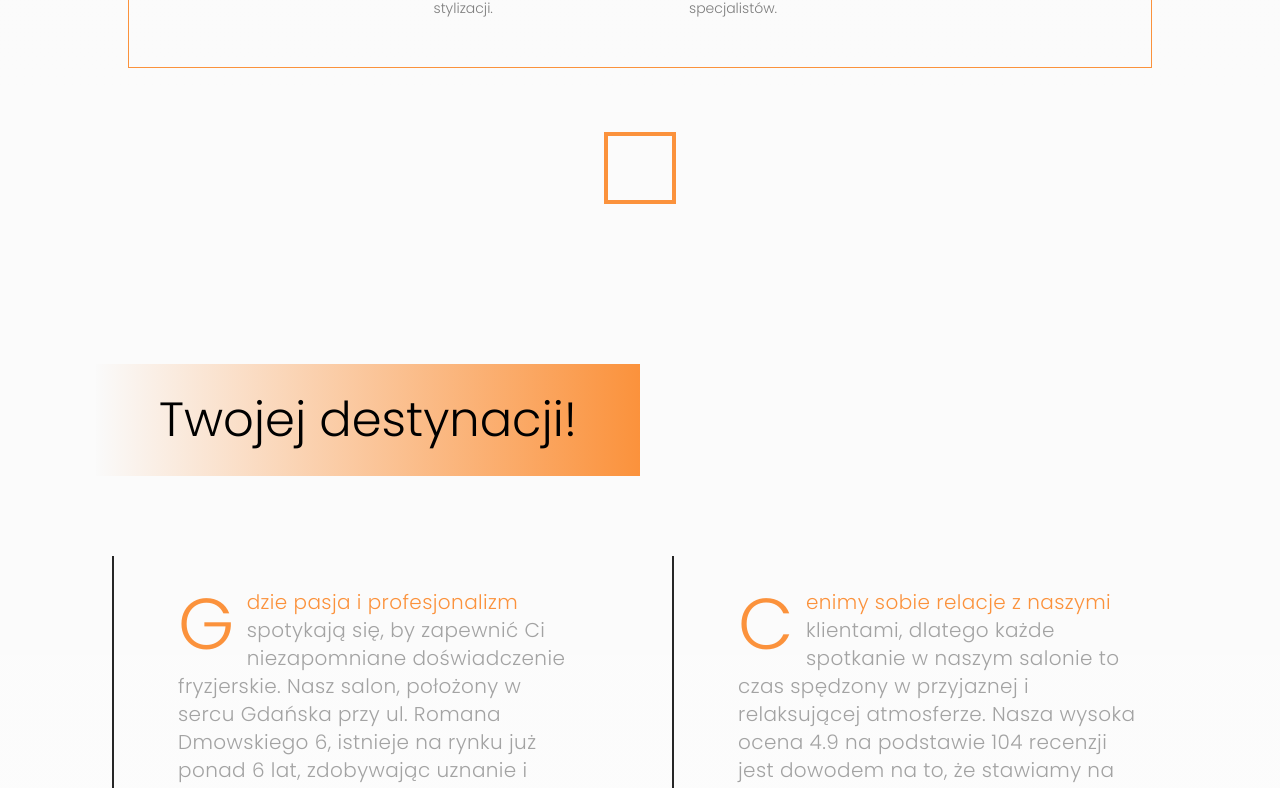
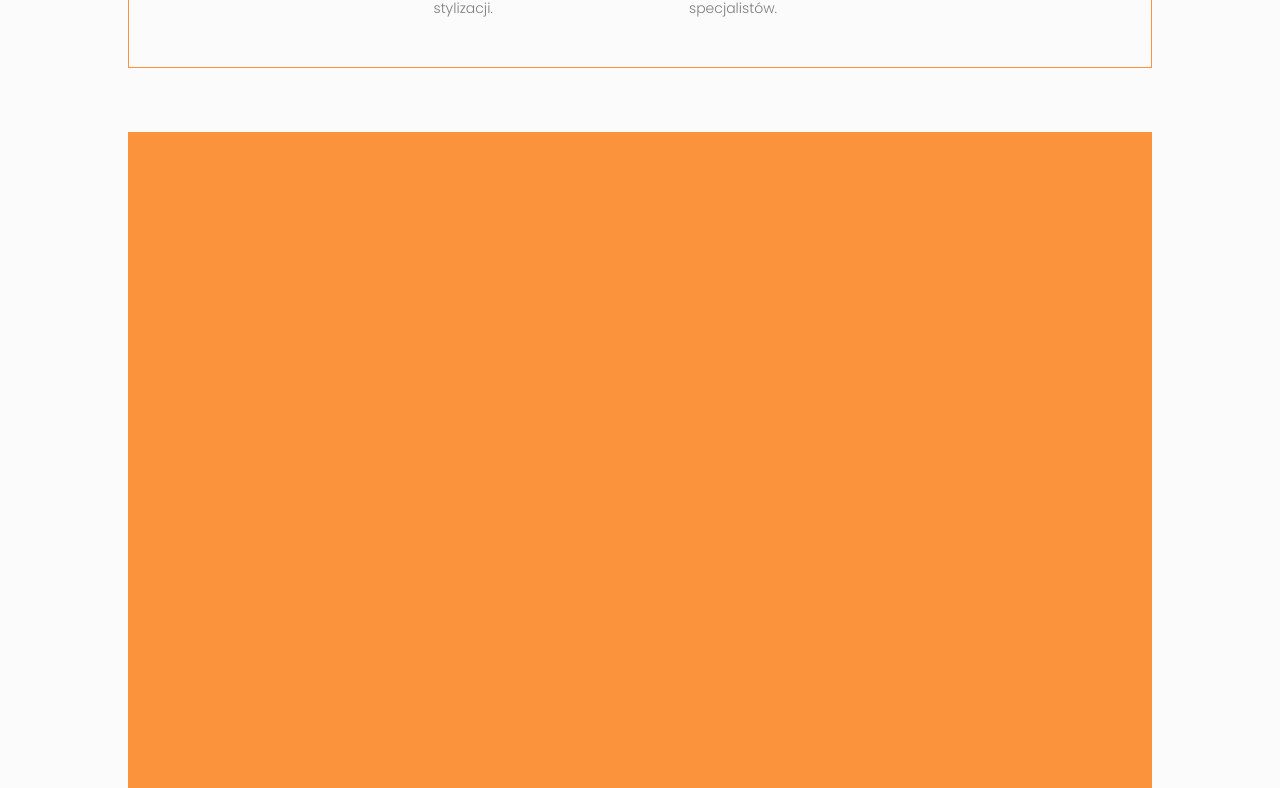
Before and after one commit to franckyi/primomos, a Next.js app in the folder frontend/: page / in a window 1280 px wide. Shown: the part 1020-1808 px from the top of the page. Built offline with nearby package versions, Linux system fonts and the light colour scheme.

Commit message:
fix video

```diff
--- a/frontend/app/page.tsx
+++ b/frontend/app/page.tsx
@@ -3,13 +3,14 @@ import Services from "./ui/services";
 import Training from "./ui/training";
 import PhoneIcon from "@mui/icons-material/Phone";
 import Video from "./ui/video";
+import "./ui/home/video.css";
 import HomeImages from "./ui/home/home-images";
 
 export default function Home() {
   return (
     <main className="flex min-h-screen flex-col gap-4 lg:gap-16 items-center justify-between pt-0">
       <Services />
-      <div className="mb-16 lg:mb-8 lg:p-8 border border-4 border-orange-400">
+      <div className="video mb-16 lg:mb-8 lg:p-8">
         <Video src="https://youtu.be/C3l0U2Fx1S4?si=3q4Bv2s4qsp7Oed0&t=65" />
       </div>
       <IntroText />
--- /dev/null
+++ b/frontend/app/ui/home/video.css
@@ -0,0 +1,13 @@
+.video {
+  background: #fb923c;
+  width: 100%;
+  height: 100%;
+}
+
+@media screen and (min-width: 768px) {
+  .video {
+    width: 80vw;
+    max-width: 80vw;
+    height: 100vh;
+  }
+}
```
